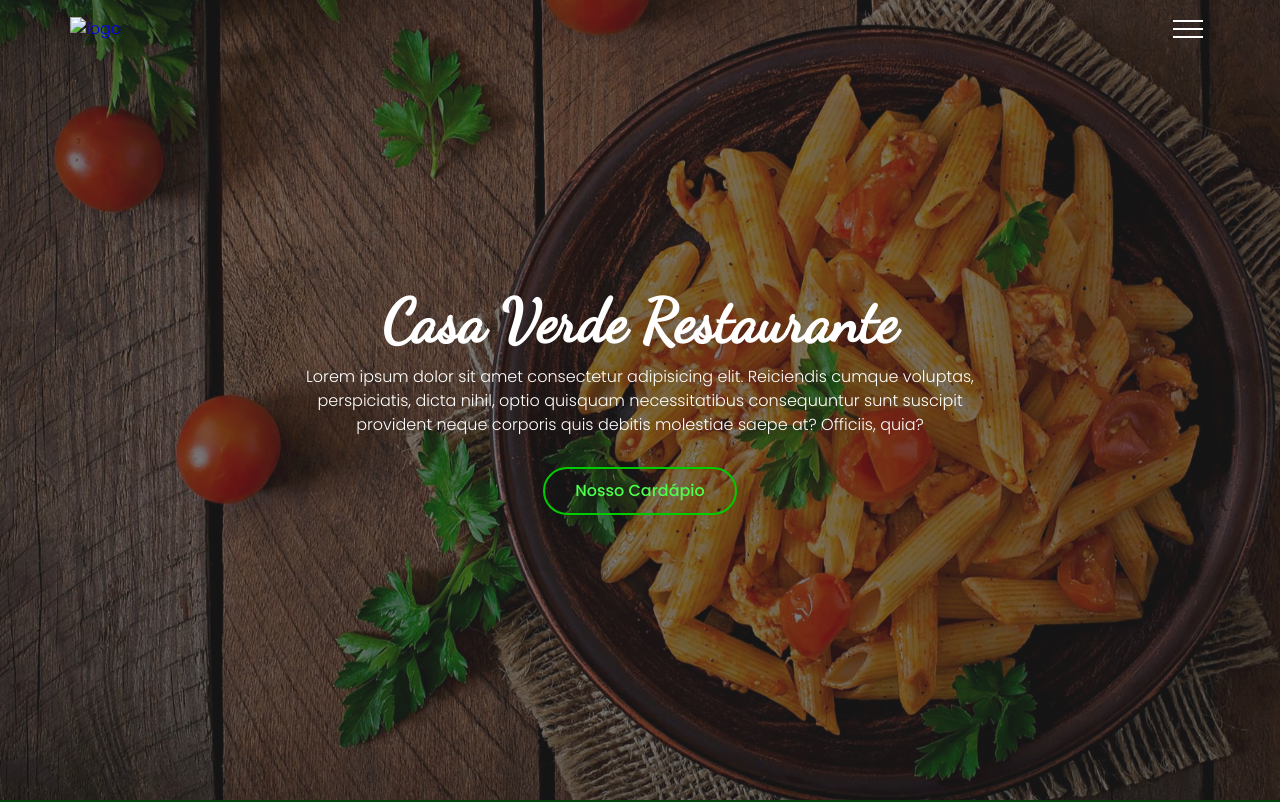
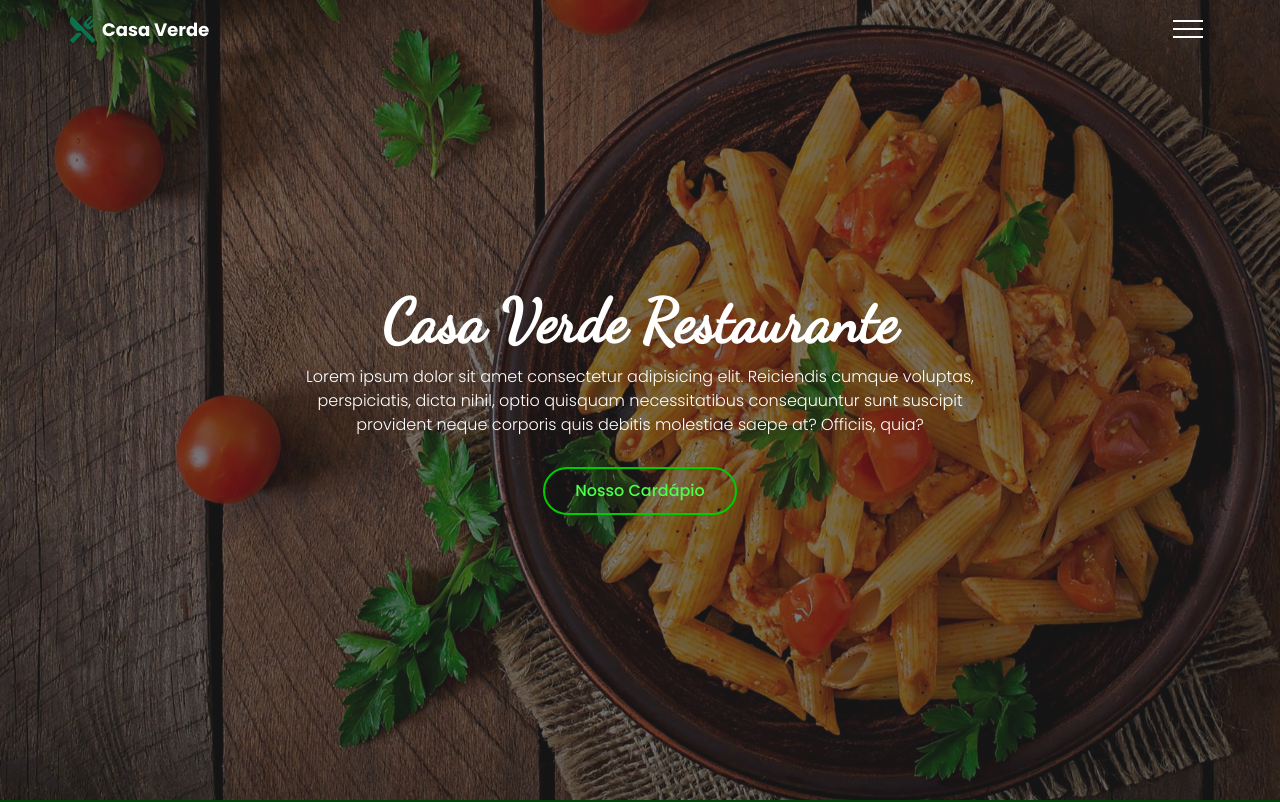
Before and after one commit to thalesfelippe/Restaurant-page, a plain HTML site: page index.html in a window 1280 px wide. Shown: the top 802 px of the page. Drawn offline with Linux system fonts and the light colour scheme; the site is published under a folder, as on GitHub Pages, so addresses that start at the root find nothing.

Commit message:
Update index.html

```diff
--- a/index.html
+++ b/index.html
@@ -14,7 +14,7 @@
   <div class="container">
     <div class="row justify-content-between align-items-center">
       <div class="logo">
-        <a href="#"><img src="/img/logo.png" alt="logo"></a>
+        <a href="#"><img src="./img/logo.png" alt="logo"></a>
       </div>
       <button type="button" class="nav-toggler">
         <span></span>
```
